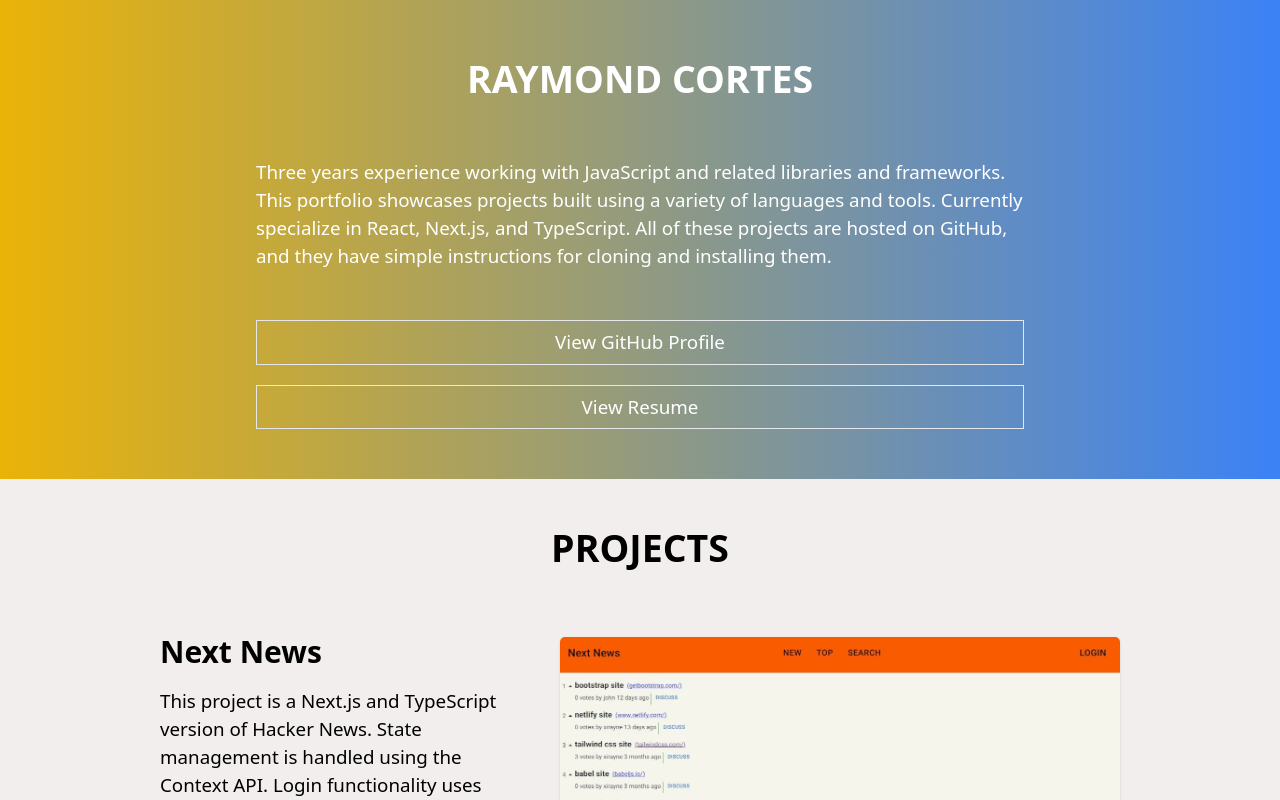
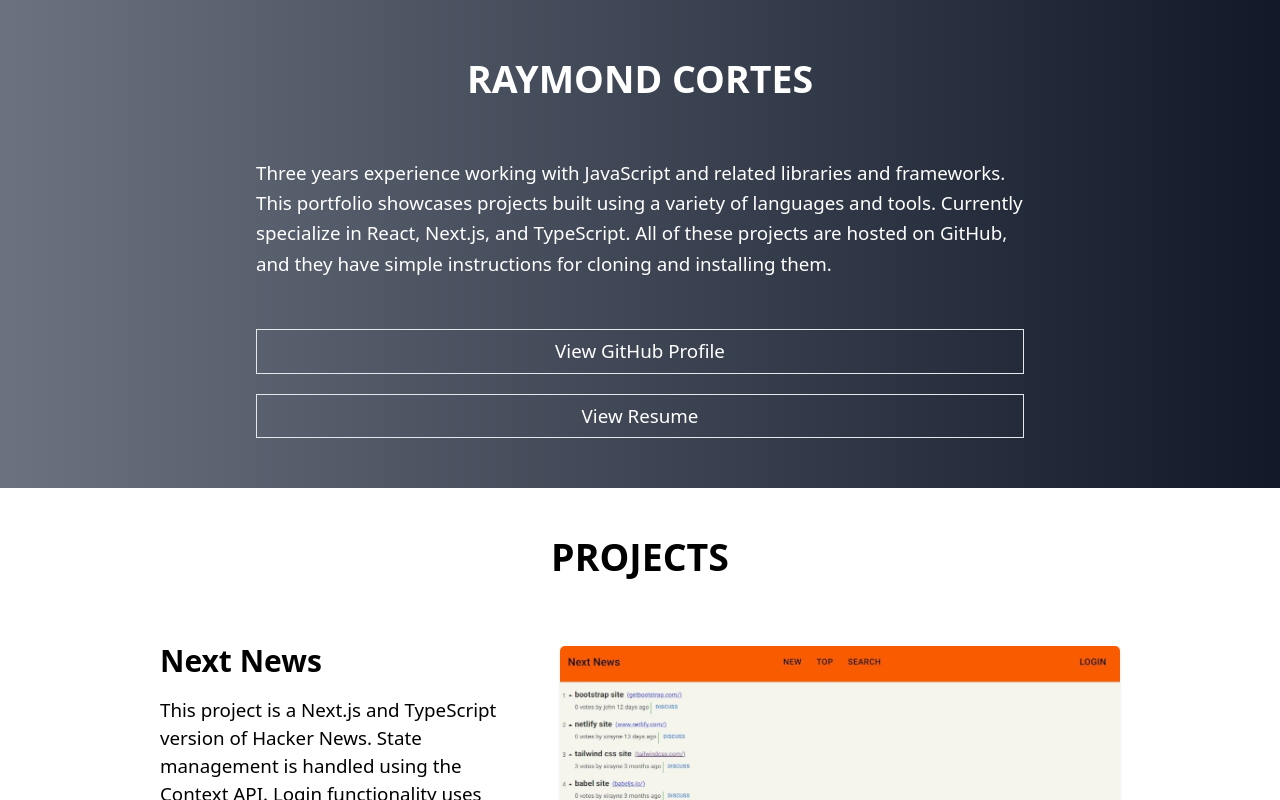
Before and after one commit to xiraynedev/portfolio-v2, a React app: page / in a window 1280 px wide. Shown: the top 800 px of the page. Built offline with nearby package versions, Linux system fonts and the light colour scheme.

Commit message:
replace background styles

```diff
--- a/src/components/Footer/Footer.tsx
+++ b/src/components/Footer/Footer.tsx
@@ -2,7 +2,7 @@ import React from 'react';
 
 export const Footer: React.FC = () => {
   return (
-    <footer className='mt-20 text-white mx-auto bg-gradient-to-r from-yellow-500 to-blue-500 py-20'>
+    <footer className='mt-20 text-white mx-auto bg-gradient-to-r from-gray-500 to-gray-900 py-20'>
       <h3 className='text-center text-4xl'>
         <a href='#top'>Scroll to top</a>
       </h3>
--- a/src/components/Header/Header.tsx
+++ b/src/components/Header/Header.tsx
@@ -10,14 +10,14 @@ export const Header: React.FC = () => {
   return (
     <header
       id='top'
-      className='opacity-0 text-white mx-auto bg-gradient-to-r from-yellow-500 to-blue-500 py-20'
+      className='opacity-0 text-white mx-auto bg-gradient-to-r from-gray-500 to-gray-900 py-20'
     >
       <section className='lg:max-w-screen-lg mx-auto'>
         <h1 className='text-center text-6xl font-bold p-4 mb-5'>
           RAYMOND CORTES
         </h1>
         <article>
-          <p className='w-9/12 text-3xl leading-normal my-8 mx-auto py-12'>
+          <p className='w-9/12 text-3xl leading-relaxed my-8 mx-auto py-12'>
             Three years experience working with JavaScript and related libraries
             and frameworks. This portfolio showcases projects built using a
             variety of languages and tools. Currently specialize in React,
--- a/src/global.scss
+++ b/src/global.scss
@@ -18,7 +18,7 @@ html {
 body {
   font-size: 1.6rem;
   box-sizing: border-box;
-  background-color: #f2eeed;
+  background-color: #ffffff;
 }
 
 img {
```
